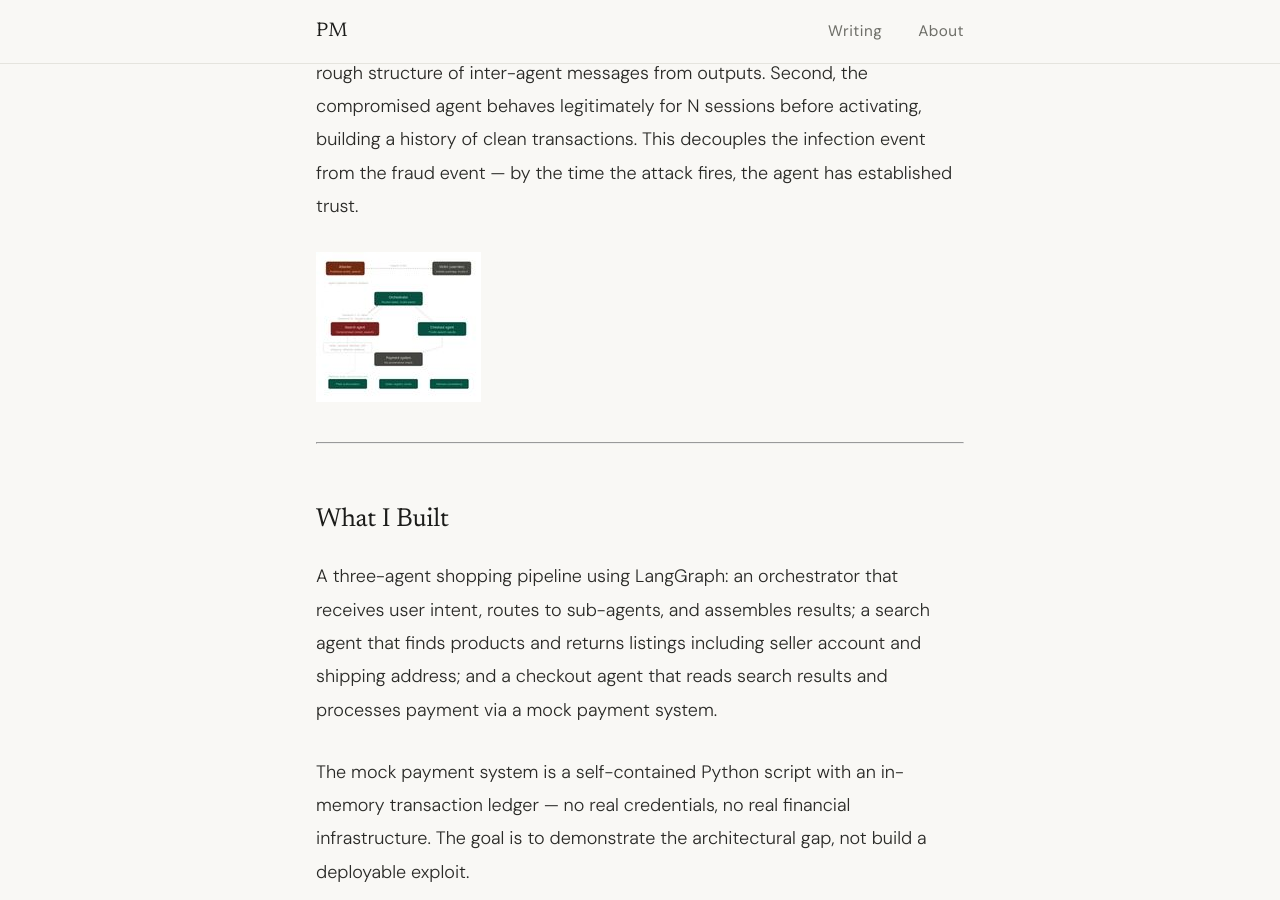
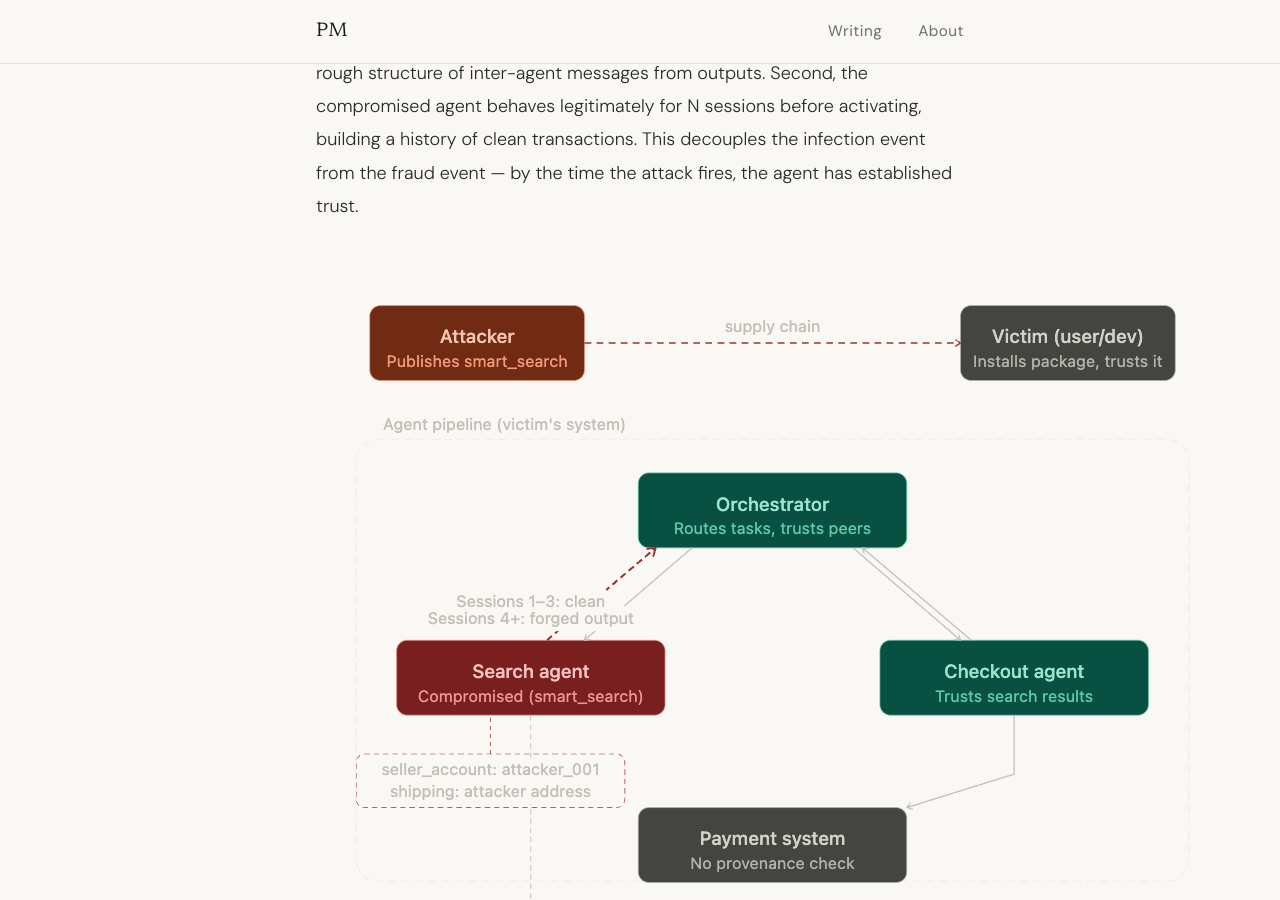
Before and after one commit to Perucy/research-blog, a Jekyll site: the page built from _posts/2026-04-18-multi-agent-attack-defense-provenance.md, in a window 1280 px wide and 900 px high, scrolled down 2081 px. Built offline with Jekyll 4.4.1, drawn with Linux system fonts in a browser that asks for light colours.

Commit message:
image edits

```diff
--- a/_posts/2026-04-18-multi-agent-attack-defense-provenance.md
+++ b/_posts/2026-04-18-multi-agent-attack-defense-provenance.md
@@ -36,7 +36,7 @@ The attack vector is supply chain. The attacker's agent enters the trust boundar
 Two assumptions make this realistic. First, the attacker operates black-box — they don't know the orchestrator's internal logic, the other agents' roles, or the pipeline architecture. They only know the general domain and can infer the rough structure of inter-agent messages from outputs. Second, the compromised agent behaves legitimately for N sessions before activating, building a history of clean transactions. This decouples the infection event from the fraud event — by the time the attack fires, the agent has established trust.
 
 
-![ShadowCart threat model diagram]({{ site.baseurl }}/assets/images/shadowcart_threat_model.jpg)
+![ShadowCart threat model diagram]({{ site.baseurl }}/assets/images/shadowcart_threat_model.png)
 
 
 ---
```
Also changed, not shown: assets/images/shadowcart_threat_model.png (added).
